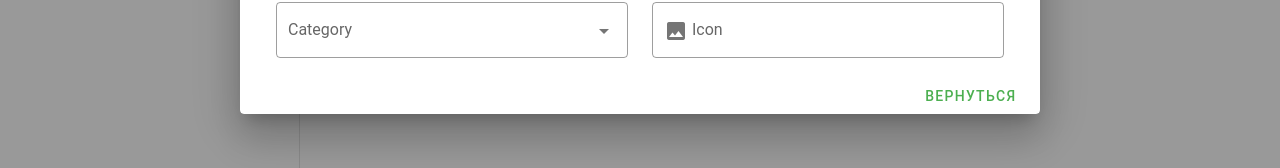
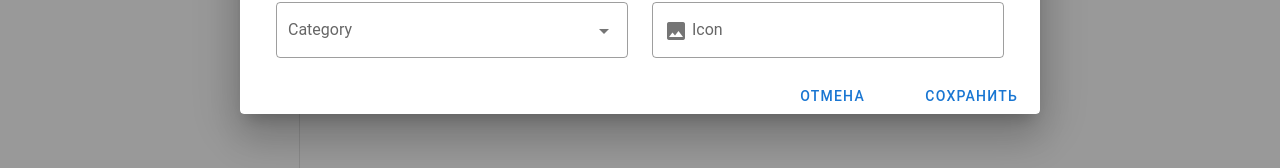
Before and after one commit to Whiner/web-labs-application, a Vue app: page /lab8/settings in a window 1280 px wide. Both pictures are taken after a click on the button 719 px from the left and 90 px from the top of the page. Shown: the part 449-617 px from the top of the page. Built offline with nearby package versions, Linux system fonts and the light colour scheme; no server answers; a small style sheet from the web is missing.

Commit message:
lab8: добавлен запрос на сервер для добавления картинки

```diff
--- a/package.json
+++ b/package.json
@@ -16,7 +16,7 @@
     "roboto-fontface": "*",
     "vue": "^2.6.10",
     "vue-router": "^3.0.3",
-    "vuetify": "^2.0.18",
+    "vuetify": "^2.1.2",
     "ymaps": "^0.2.1"
   },
   "devDependencies": {
--- a/src/client/applications.js
+++ b/src/client/applications.js
@@ -4,3 +4,11 @@ import { localAxios } from './axios';
 export async function getApplications(category) {
     return localAxios.get(`/app?category=${category || ''}`);
 }
+
+export function addApplication(application) {
+    return localAxios.post('/app/add', application);
+}
+
+export function editApplication(application) {
+    return localAxios.post('/app/edit', application);
+}
--- a/src/components/lab8/EditApplicationDialog.vue
+++ b/src/components/lab8/EditApplicationDialog.vue
@@ -43,7 +43,6 @@
                                     v-model="category"
                                     :items="categories"
                                     label="Category"
-                                    clearable
                                     hide-details
                                     outlined
                             />
@@ -71,10 +70,19 @@
                         <v-col cols="2" class="py-0">
                             <v-btn block
                                    text
-                                   color="success"
+                                   color="primary"
                                    @click="close"
                             >
-                                Вернуться
+                                Отмена
+                            </v-btn>
+                        </v-col>
+                        <v-col cols="2" class="py-0">
+                            <v-btn block
+                                   text
+                                   color="primary"
+                                   @click="save"
+                            >
+                                Сохранить
                             </v-btn>
                         </v-col>
                     </v-row>
@@ -86,7 +94,8 @@
 
 <script>
     import { getCategories } from '../../client/categories';
-    import { toBase64 } from '../../utils/utils';
+    import { fileToArrayBuffer, toBase64 } from '../../utils/utils';
+    import { addApplication, editApplication } from '../../client/applications';
 
     export default {
         name: 'EditApplicationDialog',
@@ -97,6 +106,7 @@
             categories: [],
             icon: null,
             iconSrc: null,
+            isNew: false,
         }),
         watch: {
             async icon() {
@@ -115,7 +125,13 @@
                 this.iconSrc = await toBase64(this.icon);
             },
             show(application) {
-                this.application = application || {};
+                if (application) {
+                    this.application = application;
+                    this.isNew = false;
+                } else {
+                    this.application = {};
+                    this.isNew = true;
+                }
                 this.dialog = true;
             },
             close() {
@@ -128,6 +144,21 @@
                     console.log(e);
                 }
             },
+            async save() {
+                if (this.isNew) {
+                    await this.prepareIcon();
+                    this.application.category = this.category.value;
+                    await addApplication(this.application);
+                } else {
+                    await editApplication(this.application);
+                }
+            },
+            async prepareIcon() {
+                const uint8Array = new Uint8Array(await fileToArrayBuffer(this.icon));
+                const arr = [];
+                uint8Array.forEach(value => arr.push(value));
+                this.application.icon = arr;
+            },
         },
     };
 </script>
--- a/src/utils/utils.js
+++ b/src/utils/utils.js
@@ -14,18 +14,16 @@ export function arrayBufferToBase64(buffer) {
     return btoa(binary);
 }
 
-export function getBase64(file) {
-    let uncoded;
-    const reader = new FileReader();
-    reader.readAsDataURL(file);
-    reader.onload = () => { uncoded = reader.result; };
-    reader.onerror = error => console.log('Error: ', error);
-    return uncoded;
-}
-
 export const toBase64 = file => new Promise((resolve, reject) => {
     const reader = new FileReader();
     reader.readAsDataURL(file);
     reader.onload = () => resolve(reader.result);
     reader.onerror = error => reject(error);
 });
+
+export const fileToArrayBuffer = file => new Promise((resolve, reject) => {
+    const reader = new FileReader();
+    reader.readAsArrayBuffer(file);
+    reader.onload = () => resolve(reader.result);
+    reader.onerror = error => reject(error);
+});
```
Also changed, not shown: 1 other file (tests, documents, lock files or other folders).
